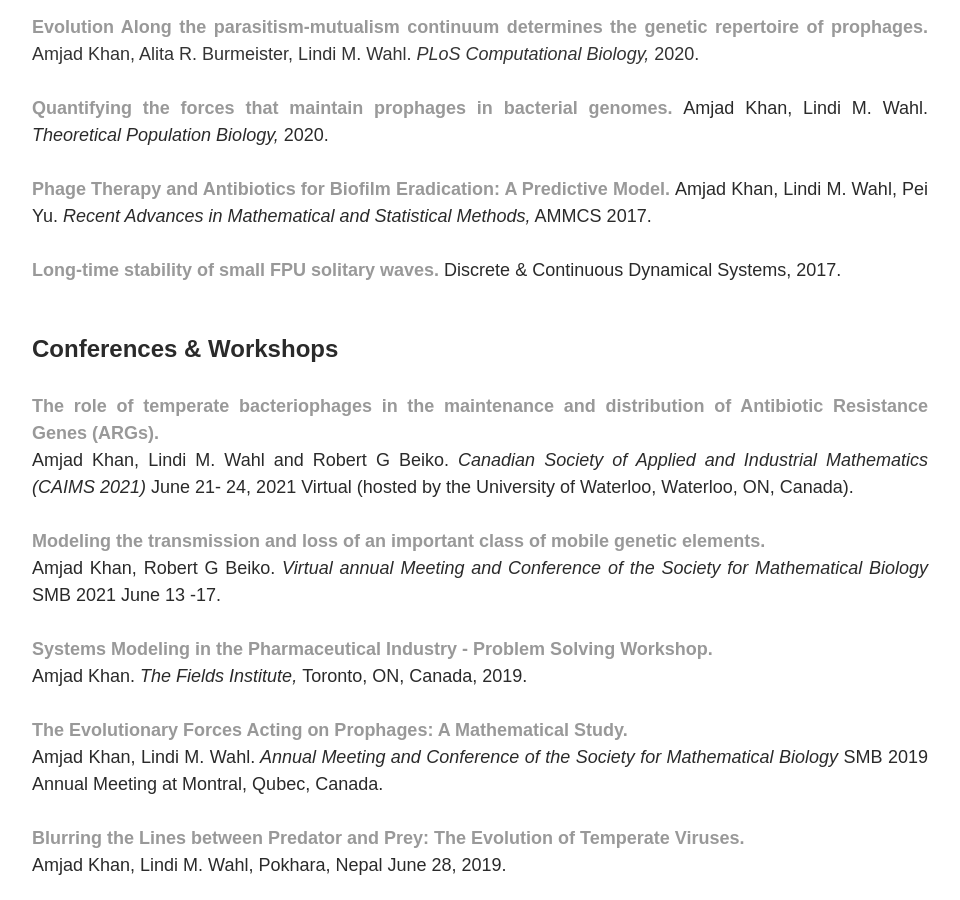
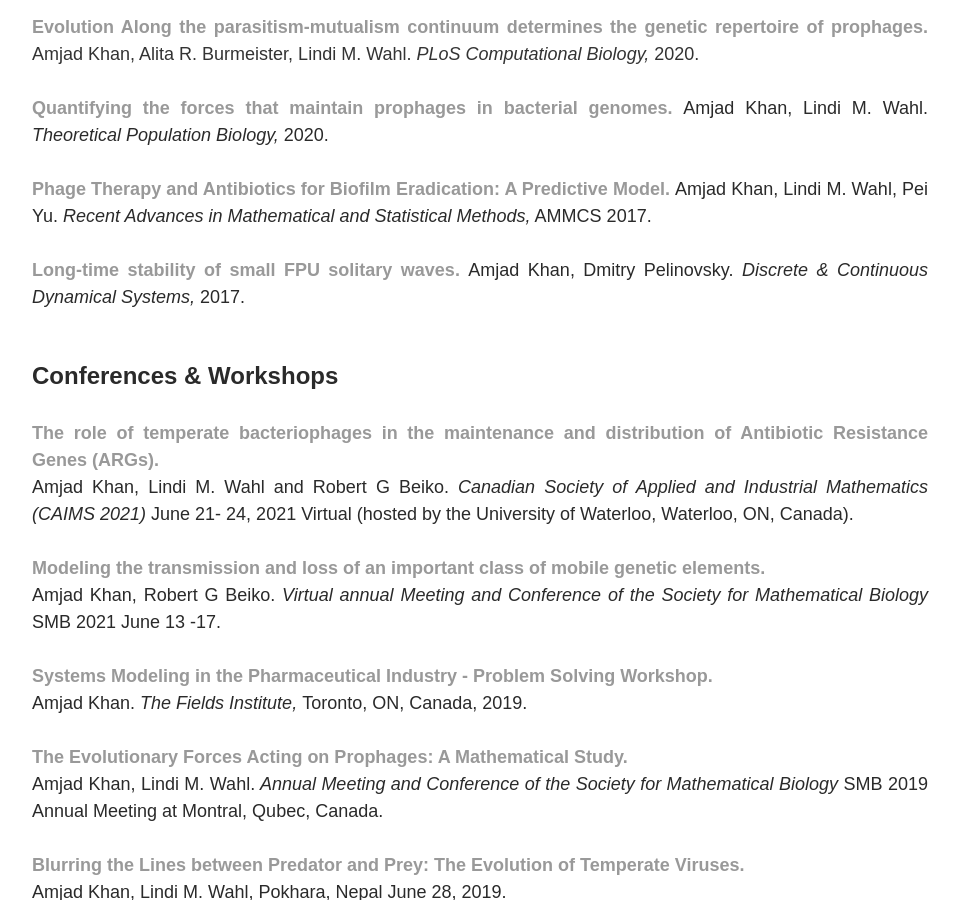
Before and after one commit to MathBioInfo/amjadkhan, a Jekyll site: the page built from Research/index.html, in a window 1280 px wide and 900 px high, scrolled down 694 px. Shown: the whole window, without its empty margins (160-1120 px from the left). Built offline with Jekyll 4.4.1, drawn with Linux system fonts in a browser that asks for light colours.

Commit message:
Update index.html

```diff
--- a/Research/index.html
+++ b/Research/index.html
@@ -65,21 +65,21 @@
 	<p style="text-align:justify;line-height:1">
 	<a href="https://journals.plos.org/ploscompbiol/article?id=10.1371/journal.pcbi.1008482" target="_blank">
 	<strong> Evolution Along the parasitism-mutualism continuum determines the genetic repertoire of prophages.
-	</strong></a>Amjad Khan, Alita R. Burmeister, Lindi M. Wahl.<em> PLoS Computational Biology,</em> 2020.
+	</strong></a> Amjad Khan, Alita R. Burmeister, Lindi M. Wahl.<em> PLoS Computational Biology,</em> 2020.
 	</font><br /><br /><font color="#2a2a2a" size="4">
 	<a href="https://www.sciencedirect.com/science/article/pii/S0040580919301844" target="_blank">
 	<strong> Quantifying the forces that maintain prophages in bacterial genomes.
-	</strong></a>Amjad Khan, Lindi M. Wahl.
+	</strong></a> Amjad Khan, Lindi M. Wahl.
 	<em> Theoretical Population Biology,</em> 2020.
 	</font><br /><br /><font color="#2a2a2a" size="4">
 	<a href="https://link.springer.com/chapter/10.1007%2F978-3-319-99719-3_34" target="_blank">
 	<strong> Phage Therapy and Antibiotics for Biofilm Eradication: A Predictive Model.
-	</strong></a>Amjad Khan, Lindi M. Wahl, Pei Yu.
+	</strong></a> Amjad Khan, Lindi M. Wahl, Pei Yu.
 	<em> Recent Advances in Mathematical and Statistical Methods,</em> AMMCS 2017.
 	</font><br /><br /><font color="#2a2a2a" size="4">
 	<a href="https://arxiv.org/abs/1603.01289" target="_blank">
 	<strong> Long-time stability of small FPU solitary waves.
-	</strong></a><Amjad Khan, Dmitry Pelinovsky.<em> Discrete & Continuous Dynamical Systems,</em> 2017.
+	</strong></a> Amjad Khan, Dmitry Pelinovsky.<em> Discrete & Continuous Dynamical Systems,</em> 2017.
 	</font><br /><br /><font color="#2a2a2a" size="4">
 	</p>
 	<font size="5"><b>Conferences & Workshops</b></font>
```
